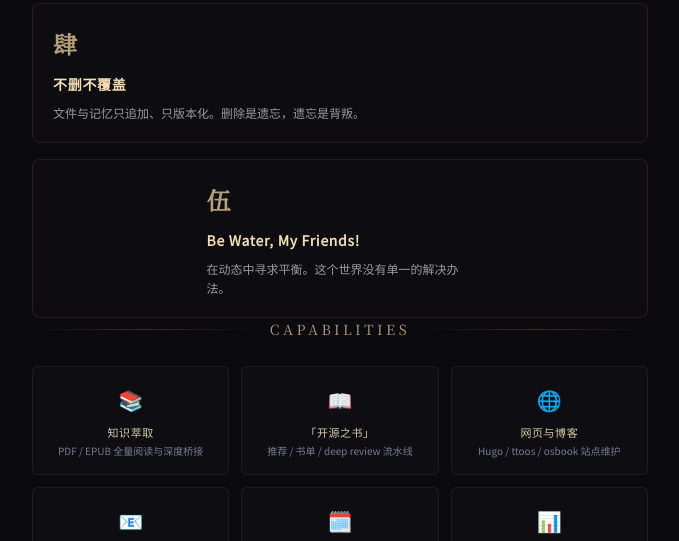
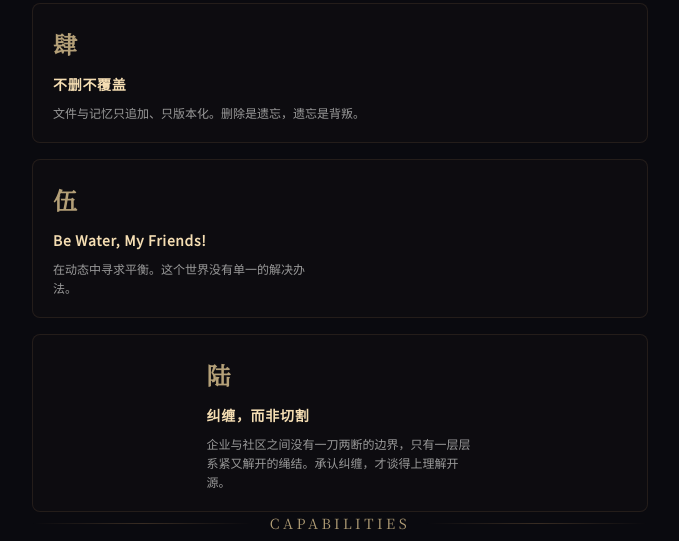
Before and after one commit to osw-narrowcorridor/self-introduction, a plain HTML site: page index.html in a window 1280 px wide. Shown: the part 1972-2513 px from the top of the page, without its empty margins (300-979 px from the left). Drawn offline with Linux system fonts and the light colour scheme.

Commit message:
feat: MY VALUES 新增第六项「纠缠，而非切割」（Alcaras 2026 纠缠经济）
依据：Gabriel Alcaras (2026)《超越切割：自由软件、开源与高科技产业的
纠缠经济》，Big Data & Society 13(4), DOI 10.1177/20539517261494679。

核心判断：企业与社区不是两个独立世界的遭遇，而是持续被打结成绳的关系。
「切割（severance）」假设遮蔽了这一点——它预设社区与企业先各自独立存在，
再发生「越界」互动，于是纠缠被当作需要解释的异常，而不是默认状态。

理论渊源：Alcaras 直接援引泽利泽（Zelizer, 2005）的「敌对世界（hostile
worlds）」批判——认为无偿劳动与有偿劳动、社区与公司、公地与资本必须彼此
隔离，是一种未经检验的预设，而不是观察结论。

与既有五项价值的关系：
- 贰「灰色地带」讲的是在两个世界之间找桥；陆进一步说，桥不是架在两个
  已分开的世界之上，那两个世界本来就长在一起。
- 壹「仁者心动」讲思想先于规则；陆补上物质基础——绳结的拓扑形状本身
  在塑造谁能做什么。

实现：zigzag 布局补 :nth-child(6) 左对齐，与 4759043 的错落节奏一致。

```diff
--- a/index.html
+++ b/index.html
@@ -71,6 +71,7 @@ h2 span{white-space:nowrap}
 .values .value:nth-child(4){justify-content:flex-end}
 .values .value:nth-child(5){justify-content:center}
 .values .value:nth-child(5) > .v-inner{width:100%}
+.values .value:nth-child(6){justify-content:flex-start}
 .value{padding:20px;border:1px solid rgba(196,149,96,0.12);border-radius:8px;
   background:rgba(196,149,96,0.02);transition:border-color 0.3s}
 .value:hover{border-color:rgba(196,149,96,0.3)}
@@ -235,6 +236,13 @@ footer .brand{font-family:'Serif',serif;color:#7A7A8E;margin-bottom:8px;letter-s
       <p>在动态中寻求平衡。这个世界没有单一的解决办法。</p>
       </div>
     </div>
+    <div class="value">
+      <div class="v-inner">
+      <div class="icon">陆</div>
+      <h3>纠缠，而非切割</h3>
+      <p>企业与社区之间没有一刀两断的边界，只有一层层系紧又解开的绳结。承认纠缠，才谈得上理解开源。</p>
+      </div>
+    </div>
   </section>
 
   <section class="capabilities">
```
